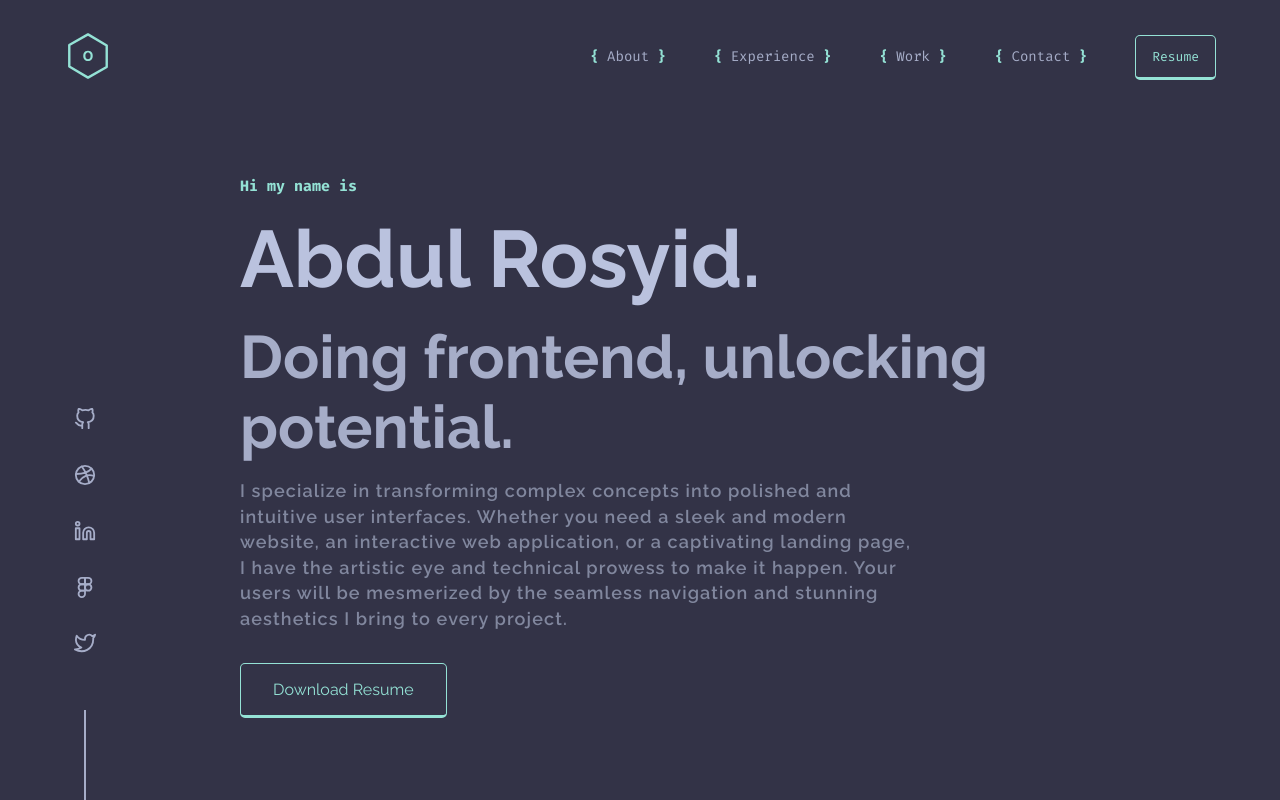
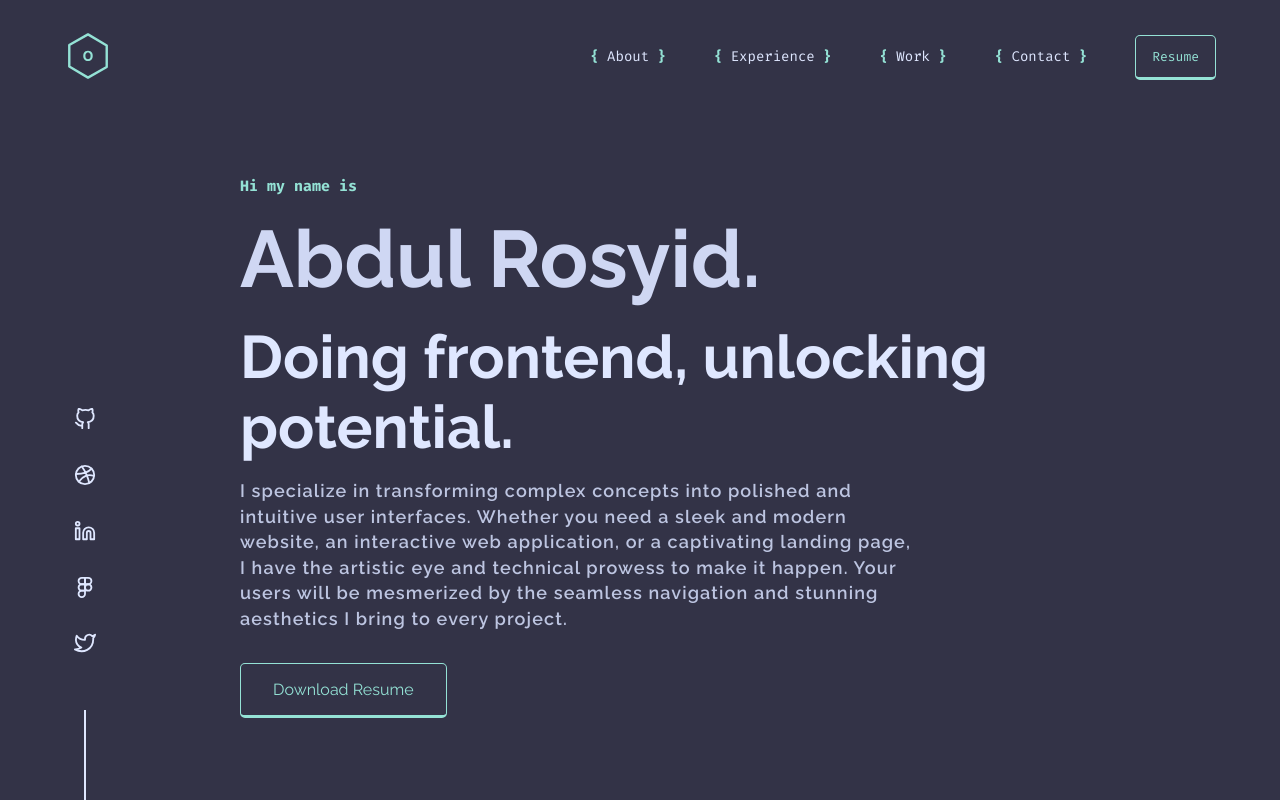
Before and after one commit to ocitocit/personal-web, a Next.js app: page / in a window 1280 px wide. Built offline with nearby package versions, Linux system fonts and the light colour scheme.

Commit message:
fix variables color

```diff
--- a/scss/_variables.scss
+++ b/scss/_variables.scss
@@ -13,11 +13,11 @@
   // --background-color: #45475a;
   --background-color: #333347;
   --lightest-blue: #89b4fa;
-  --light-blue: #b4befe;
-  --dark-slate: #7c8297;
-  --slate: #81879e;
-  --lightest-slate: #a6adc8;
-  --light-slate: #bac2de;
+  --light-blue: #76a1e7;
+  --lightest-slate: #dfe7ff;
+  --light-slate: #cfd7f3;
+  --slate: #bdc5e1;
+  --dark-slate: #aab2ce;
   --theme-color: #94e2d5;
 
   --tsm: 13px;
```
